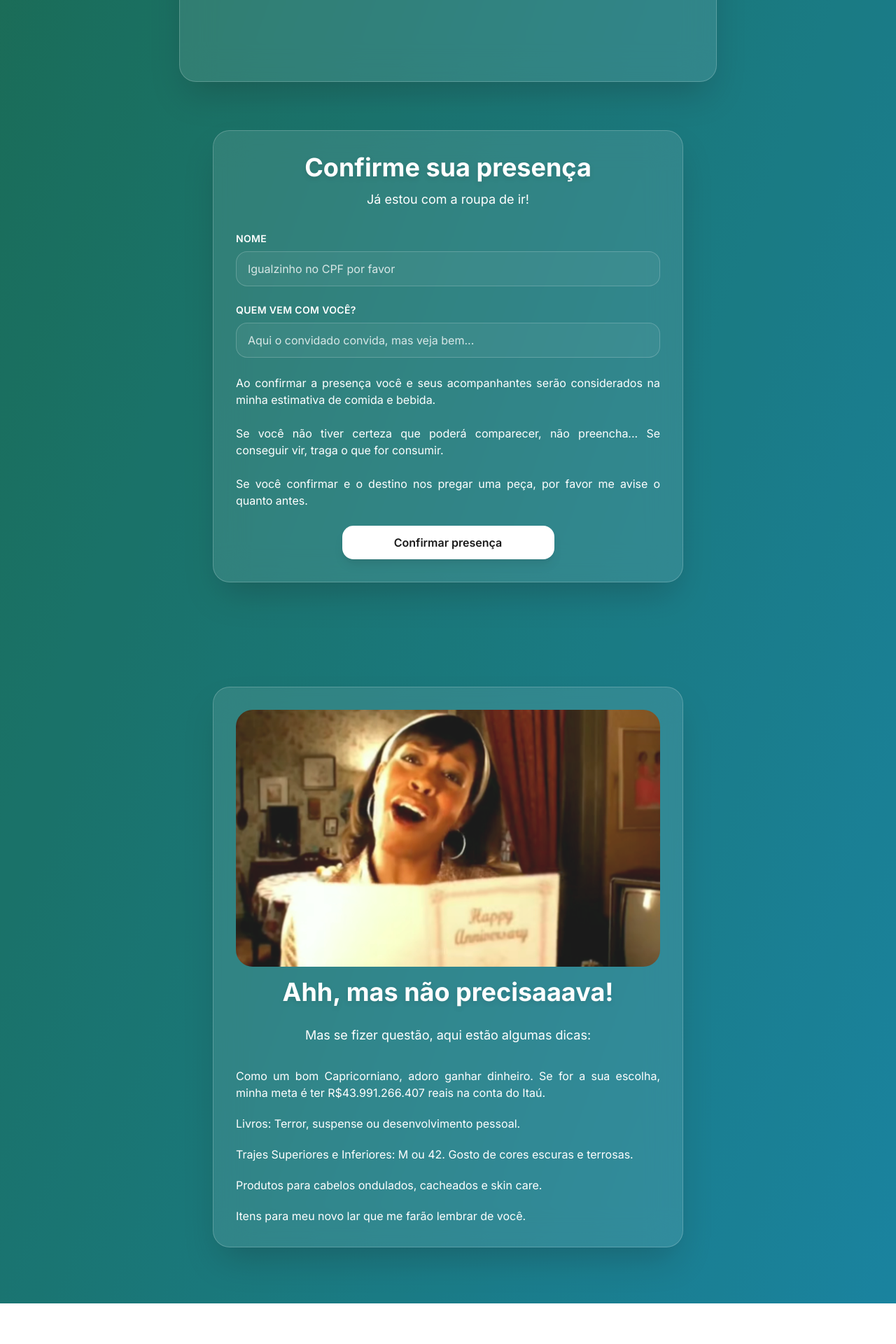
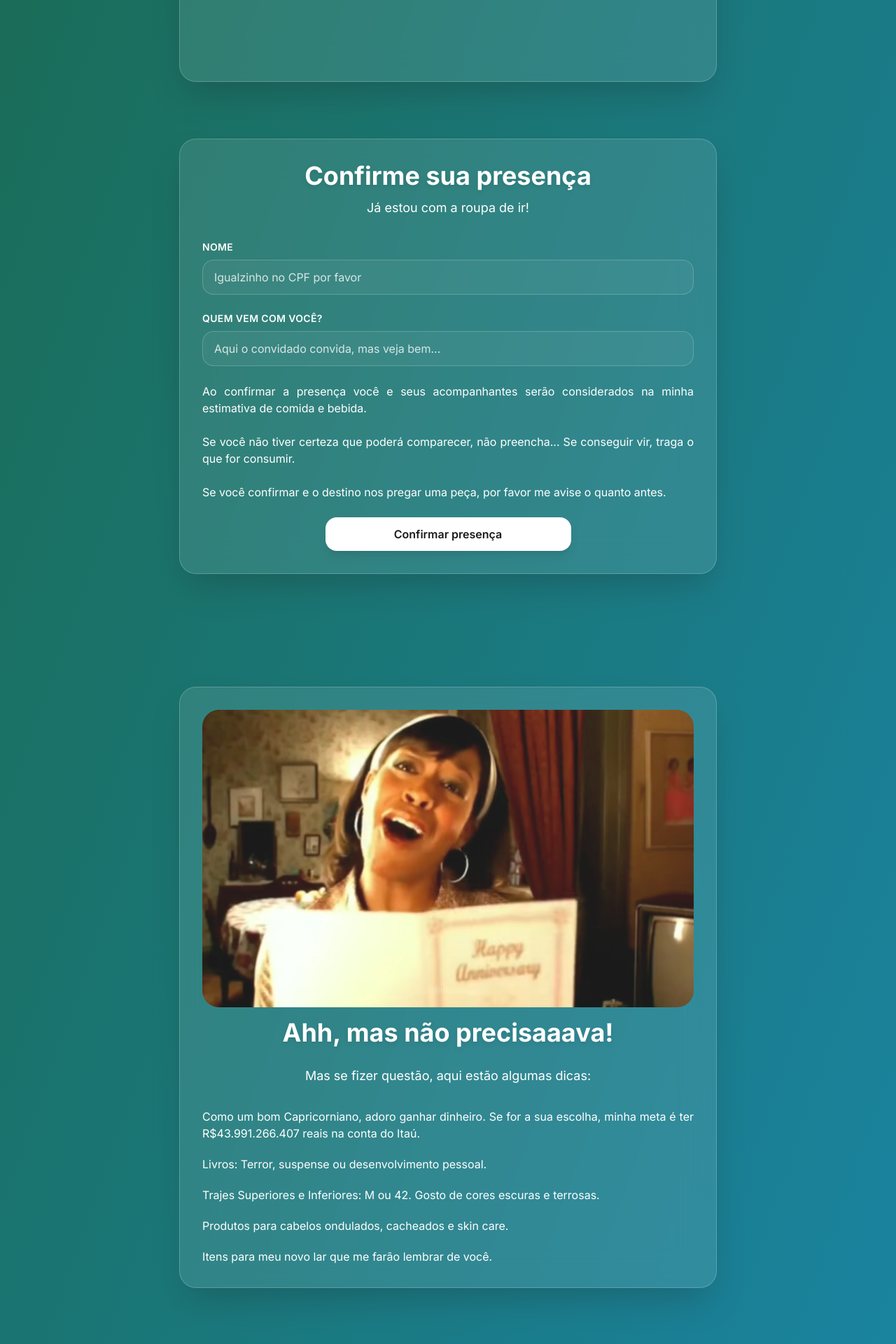
Before and after one commit to kaiovds/birthday, a Next.js app: page / in a window 1280 px wide. Shown: the part 1696-3616 px from the top of the page at 70% size. Before the commit the page ends 3558 px from the top, so only its background shows below. Built offline with nearby package versions, Linux system fonts and the light colour scheme; grey boxes are pictures that could not be loaded.

Commit message:
adjust width

```diff
--- a/app/components/GiftsSection.tsx
+++ b/app/components/GiftsSection.tsx
@@ -6,7 +6,7 @@ export function GiftsSection() {
       id="mimos"
       className="w-full flex flex-col items-center justify-center px-4 pb-20 pt-16 scroll-mt-6 min-h-screen"
     >
-      <div className="max-w-2xl w-full rounded-3xl border border-white/20 bg-white/10 p-8 shadow-2xl backdrop-blur-xl">
+      <div className="max-w-3xl w-full rounded-3xl border border-white/20 bg-white/10 p-8 shadow-2xl backdrop-blur-xl">
         <div className="mb-8 text-center gap-4 flex-col flex">
           <img
             src={'naoprecisava.png'}
--- a/app/components/PresenceSection.tsx
+++ b/app/components/PresenceSection.tsx
@@ -55,7 +55,7 @@ export function PresenceSection() {
       id="presenca"
       className="w-full flex flex-col items-center justify-center px-4 pb-20 pt-16 scroll-mt-6 min-h-screen"
     >
-      <div className="max-w-2xl w-full rounded-3xl border border-white/20 bg-white/10 p-8 shadow-2xl backdrop-blur-xl">
+      <div className="max-w-3xl w-full rounded-3xl border border-white/20 bg-white/10 p-8 shadow-2xl backdrop-blur-xl">
         <div className="mb-8 text-center">
           <h2 className="text-4xl font-bold drop-shadow-md">Confirme sua presença</h2>
           <p className="mt-3 text-lg">Já estou com a roupa de ir!</p>
```
